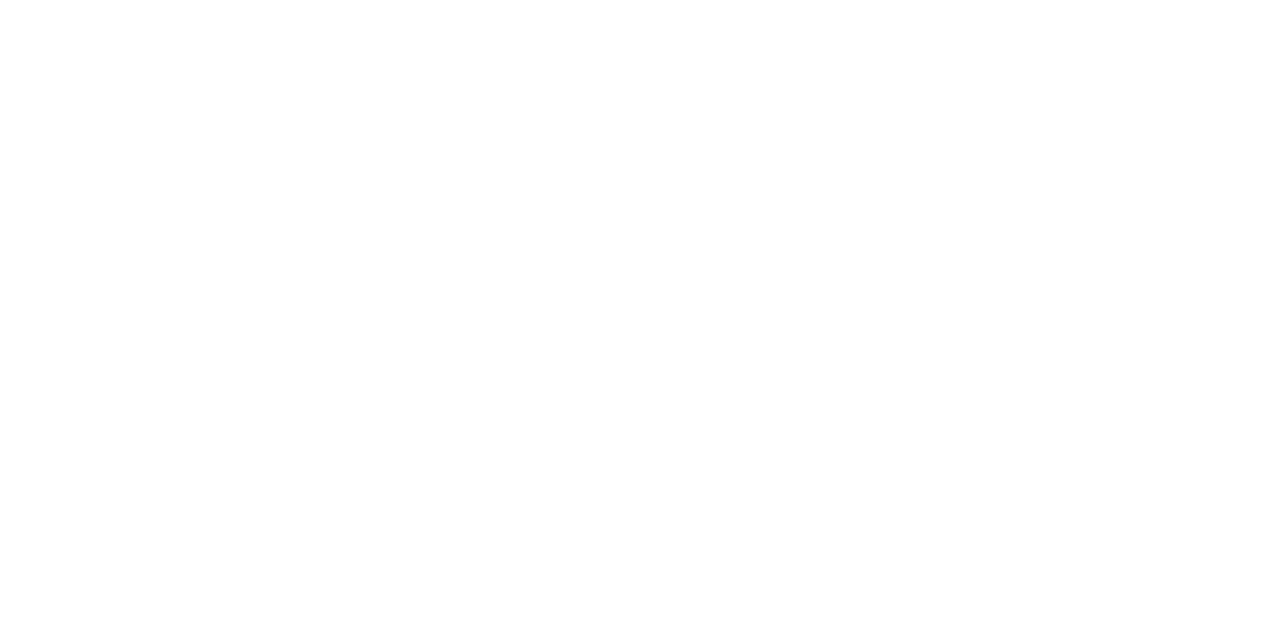
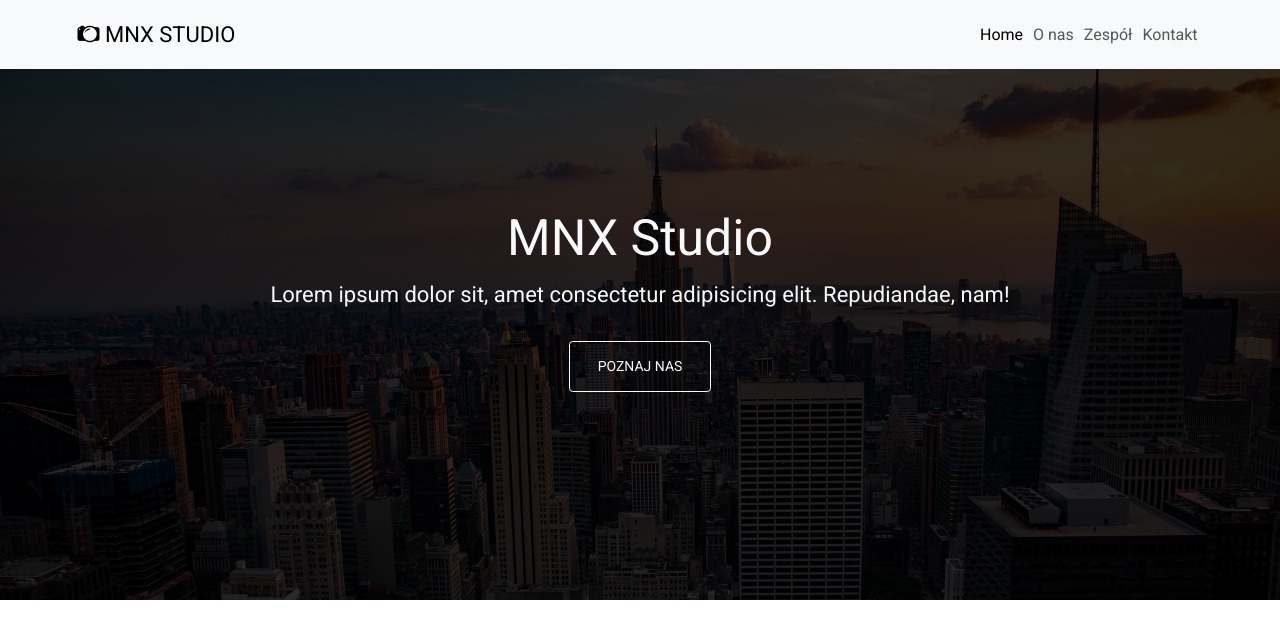
Before and after one commit to martadomzalska/bootstrap-1, a plain HTML site: page index.html in a window 1280 px wide. Drawn offline with nearby package versions, Linux system fonts and the light colour scheme; a web font is replaced by a local one.

Commit message:
added navbar and home section

```diff
--- a/css/styles.css
+++ b/css/styles.css
@@ -3,6 +3,43 @@
   margin: 0;
   padding: 0;
 }
+html {
+    font-size: 62.5%;
+    scroll-behavior: smooth;
+}
 body {
     font-family: 'Roboto', sans-serif;
+    font-size: 1.6rem;
 }
+
+.navbar-brand {
+    font-size: 2.2rem;
+    text-transform: uppercase;
+}
+
+.home {
+    position: relative;
+    height: 60rem;
+    z-index: 0;
+    background-image: url(/img/nyc.jpg);
+    background-size: cover;
+
+}
+.hero-shadow {
+    position: absolute;
+    top: 0;
+    left: 0;
+    width: 100%;
+    height: 100%;
+    background-color: rgba(0, 0, 0, 0.8);
+    z-index: -1;
+}
+.home .btn {
+    padding: 1em 2em;
+    font-size: 1.4rem;
+    text-transform: uppercase;
+}
+
+.home .welcome-text {
+    font-size: 2.2rem;
+}
--- a/index.html
+++ b/index.html
@@ -2,18 +2,72 @@
 <html>
   <head>
     <title>MNX Studio</title>
-    <link rel="preconnect" href="https://fonts.googleapis.com">
-<link rel="preconnect" href="https://fonts.gstatic.com" crossorigin>
-<link href="https://fonts.googleapis.com/css2?family=Roboto:wght@400;700&family=Xanh+Mono&display=swap" rel="stylesheet">
+    <link rel="preconnect" href="https://fonts.googleapis.com" />
+    <link rel="preconnect" href="https://fonts.gstatic.com" crossorigin />
+    <link
+      href="https://fonts.googleapis.com/css2?family=Roboto:wght@400;700&family=Xanh+Mono&display=swap"
+      rel="stylesheet"
+    />
     <link
       href="https://cdn.jsdelivr.net/npm/bootstrap@5.3.2/dist/css/bootstrap.min.css"
       rel="stylesheet"
       integrity="sha384-T3c6CoIi6uLrA9TneNEoa7RxnatzjcDSCmG1MXxSR1GAsXEV/Dwwykc2MPK8M2HN"
       crossorigin="anonymous"
     />
-    <link rel="stylesheet" href="css/styles.css"/>
+    <link
+      rel="stylesheet"
+      href="https://cdn.jsdelivr.net/npm/bootstrap-icons@1.11.1/font/bootstrap-icons.css"
+    />
+    <link rel="stylesheet" href="css/styles.css" />
   </head>
   <body>
+    <nav class="navbar navbar-expand-lg bg-body-tertiary py-4 fixed-top">
+      <div class="container">
+        <a class="navbar-brand" href="#"
+          ><i class="bi bi-camera2"></i> MNX Studio</a
+        >
+        <button
+          class="navbar-toggler"
+          type="button"
+          data-bs-toggle="collapse"
+          data-bs-target="#navbarNav"
+          aria-controls="navbarNav"
+          aria-expanded="false"
+          aria-label="Toggle navigation"
+        >
+          <span class="navbar-toggler-icon"></span>
+        </button>
+        <div class="collapse navbar-collapse" id="navbarNav">
+          <ul class="navbar-nav ms-auto">
+            <li class="nav-item">
+              <a class="nav-link active" href="#home">Home</a>
+            </li>
+            <li class="nav-item">
+              <a class="nav-link" href="#about">O nas</a>
+            </li>
+            <li class="nav-item">
+              <a class="nav-link" href="#team">Zespół</a>
+            </li>
+            <li class="nav-item">
+              <a class="nav-link" href="#contact">Kontakt</a>
+            </li>
+          </ul>
+        </div>
+      </div>
+    </nav>
+    <section id="home" class="home">
+      <div
+        class="container h-100 d-flex flex-column justify-content-center align-items-center text-light text-center"
+      >
+        <p class="display-1">MNX Studio</p>
+        <p class="welcome-text mb-5">
+          Lorem ipsum dolor sit, amet consectetur adipisicing elit. Repudiandae,
+          nam!
+        </p>
+        <a href="#about" class="btn btn-outline-light">Poznaj nas</a>
+        <div class="hero-shadow"></div>
+      </div>
+    </section>
     <script
       src="https://cdn.jsdelivr.net/npm/bootstrap@5.3.2/dist/js/bootstrap.bundle.min.js"
       integrity="sha384-C6RzsynM9kWDrMNeT87bh95OGNyZPhcTNXj1NW7RuBCsyN/o0jlpcV8Qyq46cDfL"
```
Also changed, not shown: img/nyc.jpg (added).
